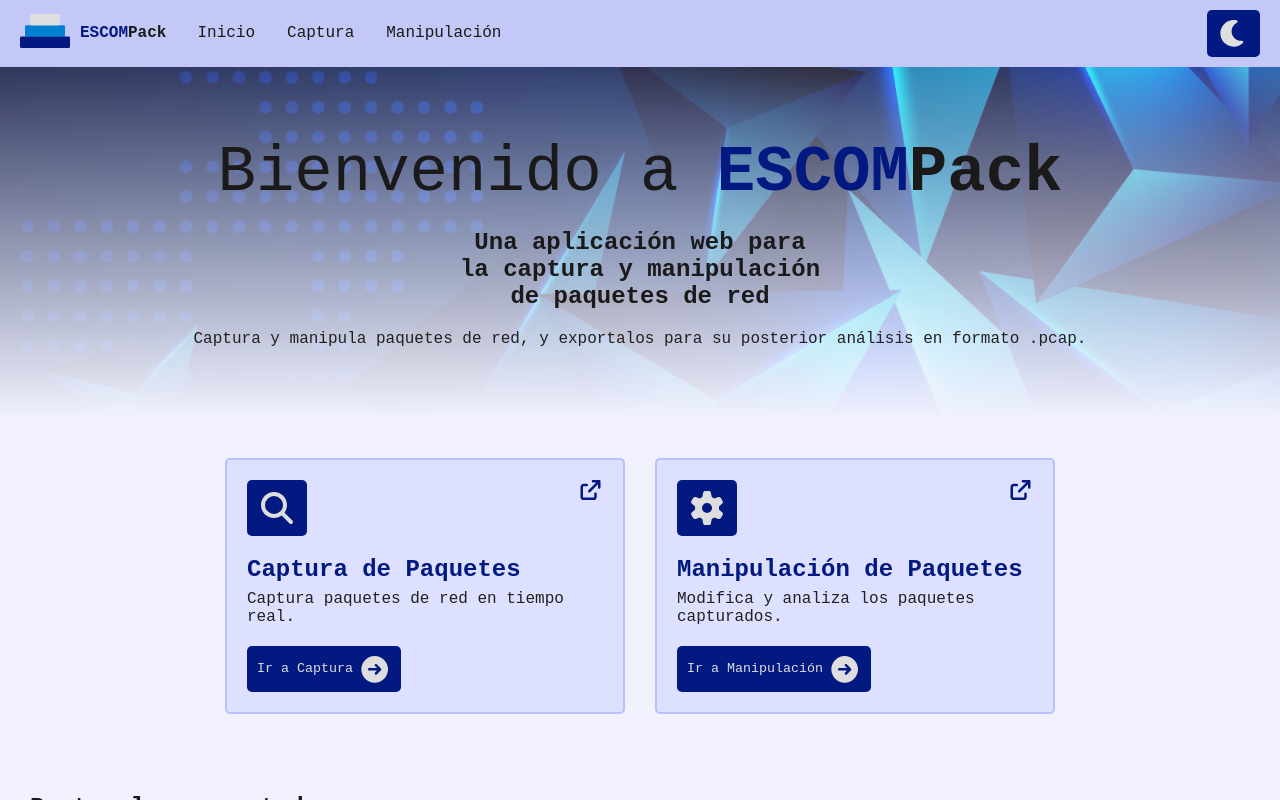
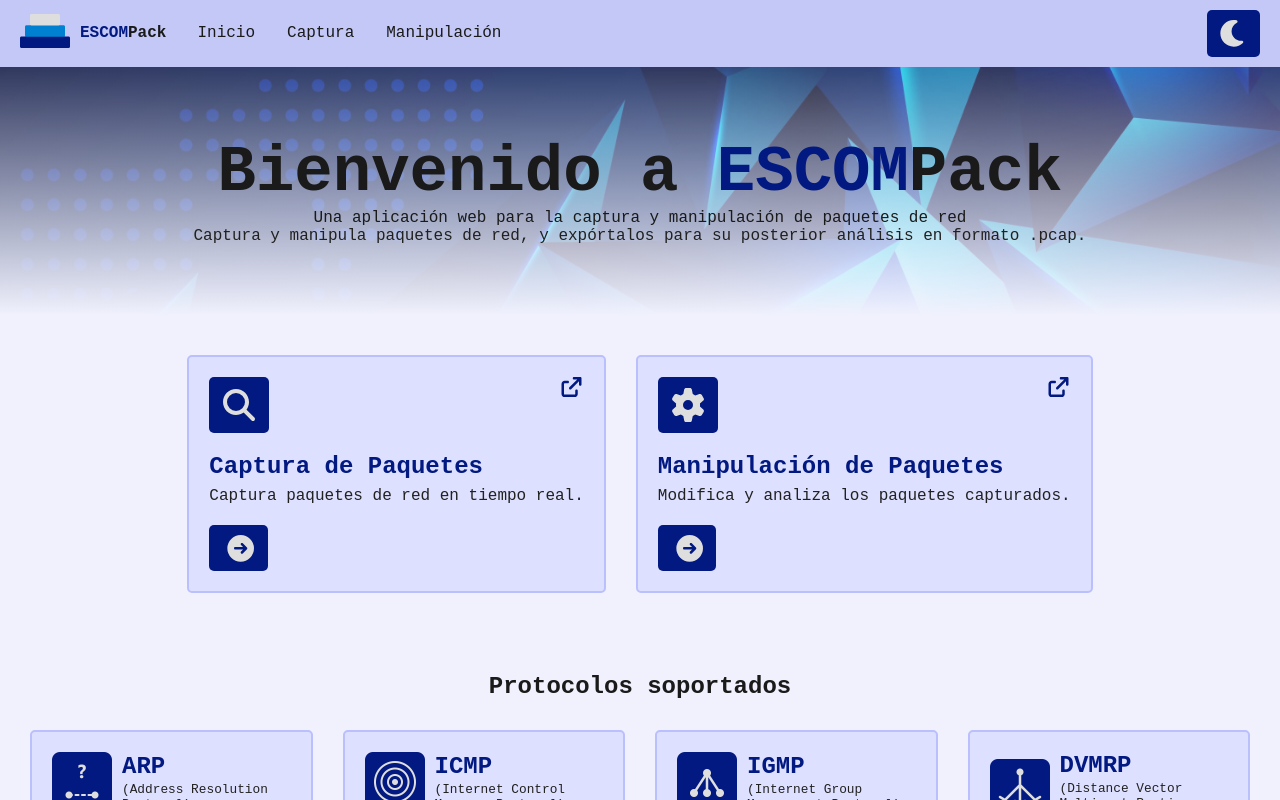
Before and after one commit to Bryan-13-TY/escompack, a React (Vite) app in the folder frontend/: page /home in a window 1280 px wide. Shown: the top 800 px of the page. Built offline with nearby package versions, Linux system fonts and the light colour scheme.

Commit message:
Refactoriza la estructura HTML de la vista principal

```diff
--- a/frontend/src/pages/Home/components/HomeHeader/HomeHeader.css
+++ b/frontend/src/pages/Home/components/HomeHeader/HomeHeader.css
@@ -1,9 +1,9 @@
-.home-welcome-wrapper {
+.home-header {
     display: flex;
     flex-direction: column;
     justify-content: center; /* alinea verticalmente */
     align-items: center; /* alinea horizontalmente */
-    gap: 20px;
+    gap: var(--gap-text-header);
     padding: var(--padding-title-view-default);
 
     font-family: var(--font-family-default);
@@ -15,35 +15,29 @@
     background-repeat: no-repeat;
 }
 
-.home-welcome-wrapper p,
-.home-welcome-wrapper .summary,
-.home-welcome-wrapper .description {
+.home-header h1, p {
     margin: 0;
+}
+
+.home-header .header-title,
+.home-header .header-summary,
+.home-header .header-description {
     color: var(--color-text-primary);
 }
 
-.home-welcome-wrapper .welcome {
-    white-space: pre-line;
+.home-header .header-title {
     font-size: var(--font-size-title-welcome);
 }
 
-.welcome .welcome-escom,
-.welcome .welcome-pack {
-    font-weight: bold;
-}
-
-.welcome .welcome-escom {
+.home-header .header-title .title-escom {
     color: var(--color-text-accent);
 }
 
-.welcome .welcome-pack {
-    color: var(--color-text-primary);
+.home-header .header-summary {
+    font-size: var(--font-size-subtitle-welcome);
 }
 
-.home-welcome-wrapper .summary {
-    white-space: pre-line;
-}
-
-.home-welcome-wrapper .description {
+.home-header .header-description {
+    font-size: var(--font-size-desc-welcome);
     color: var(--color-text-secondary);
 }
--- a/frontend/src/pages/Home/components/HomeHeader/HomeHeader.jsx
+++ b/frontend/src/pages/Home/components/HomeHeader/HomeHeader.jsx
@@ -2,24 +2,18 @@ import './HomeHeader.css';
 
 function HomeHeader() {
     return (
-        <section className='home-welcome'>
-            <div className='home-welcome-wrapper'>
-                <p className='welcome'>
-                    Bienvenido a <span className='welcome-escom'>ESCOM</span>
-                    <span className='welcome-pack'>Pack</span>
-                </p>
-                <h1 className='summary'>
-                    {`Una aplicación web para
-                    la captura y manipulación
-                    de paquetes de red`}
-                </h1>
-                <p className='description'>
-                    {`Captura y manipula paquetes de red,
-                    y exportalos para su posterior análisis
-                    en formato .pcap.`}
-                </p>
-            </div>
-        </section>
+        <header className='home-header'>
+            <h1 className='header-title'>
+                Bienvenido a <span className='title-escom'>ESCOM</span>
+                <span className='title-pack'>Pack</span>
+            </h1>
+            <p className='header-summary'>
+                Una aplicación web para la captura y manipulación de paquetes de red
+            </p>
+            <p className='header-description'>
+                Captura y manipula paquetes de red, y expórtalos para su posterior análisis en formato .pcap.
+            </p>
+        </header>
     );
 }
 
--- a/frontend/src/pages/Home/components/HomeOperationCards/HomeOperationCards.css
+++ b/frontend/src/pages/Home/components/HomeOperationCards/HomeOperationCards.css
@@ -1,7 +1,33 @@
-.operation-cards-wrapper {
+.home-operation-cards {
     display: flex;
     gap: 30px;
     padding: var(--padding-section-default);
 
     background-color: var(--color-bg-base);
 }
+
+@media (max-width: 950px) {
+    .home-operation-cards {
+        flex-direction: column;
+        justify-content: center; /* alinea verticalmente */
+    }
+
+    .home-operation-cards .home-operation-card {
+        width: auto;
+        max-width: 100%;
+        min-width: 100%;
+    }
+}
+
+@media (min-width: 950px) {
+    .home-operation-cards {
+        flex-direction: row;
+        justify-content: center; /* alinea horizontalmente */
+        align-items: center; /* alinea verticalmente */
+    }
+
+    .home-operation-cards .home-operation-card {
+        max-width: 400px;
+        min-width: 200px;
+    }
+}
--- a/frontend/src/pages/Home/components/HomeOperationCards/HomeOperationCards.jsx
+++ b/frontend/src/pages/Home/components/HomeOperationCards/HomeOperationCards.jsx
@@ -7,22 +7,18 @@ import './HomeOperationCards.css';
 function HomeOperationCards() {
     return (
         <section className='home-operation-cards'>
-            <div className='operation-cards-wrapper'>
             <OperationCard
                 icon={faMagnifyingGlass}
                 title='Captura de Paquetes'
                 description='Captura paquetes de red en tiempo real.'
-                    buttonText='Ir a Captura'
                 pageLink='/capture'
             />
             <OperationCard
                 icon={faGear}
                 title='Manipulación de Paquetes'
                 description='Modifica y analiza los paquetes capturados.'
-                    buttonText='Ir a Manipulación'
                 pageLink='/manipulation'
             />
-            </div>
         </section>
     );
 }
--- a/frontend/src/pages/Home/components/HomeProtocolCards/HomeProtocolCards.css
+++ b/frontend/src/pages/Home/components/HomeProtocolCards/HomeProtocolCards.css
@@ -1,22 +1,41 @@
-.protocol-cards-wrapper {
+.home-protocol-cards {
     display: flex;
     flex-direction: column;
     justify-content: center; /* alinea verticalmente */
-    gap: 20px;
-    padding: 40px 30px;
+    align-items: center; /* alinea horizontalmente */
+    gap: 30px;
+    padding: var(--padding-section-default);
 
     font-family: var(--font-family-default);
 
     background-color: var(--color-bg-base);
 }
 
-.protocol-cards-wrapper h2 {
+.home-protocol-cards h2 {
     margin: 0;
 
     color: var(--color-text-primary);
 }
 
-.cards-wrapper {
+.home-protocol-cards .cards-grid {
     display: grid;
     gap: 30px;
 }
+
+@media (max-width: 720px) {
+    .cards-grid {
+        grid-template-columns: repeat(1, 1fr);
+    }
+}
+
+@media (min-width: 721px) and (max-width: 1200px) {
+    .cards-grid {
+        grid-template-columns: repeat(2, 1fr);
+    }
+}
+
+@media (min-width: 1201px) {
+    .cards-grid {
+        grid-template-columns: repeat(4, 1fr);
+    }
+}
--- a/frontend/src/pages/Home/components/HomeProtocolCards/HomeProtocolCards.jsx
+++ b/frontend/src/pages/Home/components/HomeProtocolCards/HomeProtocolCards.jsx
@@ -9,9 +9,8 @@ function HomeProtocolCards() {
 
     return (
         <section className='home-protocol-cards'>
-            <div className='protocol-cards-wrapper'>
             <h2>Protocolos soportados</h2>
-                <div className='cards-wrapper'>
+            <div className='cards-grid'>
                 {
                     PROTOCOL_CARDS.map((protocol) => (
                         <ProtocolCard
@@ -24,7 +23,6 @@ function HomeProtocolCards() {
                     ))
                 }
             </div>
-            </div>
         </section>
     );
 }
--- a/frontend/src/pages/Home/index.css
+++ b/frontend/src/pages/Home/index.css
@@ -1,47 +1,3 @@
 main {
     margin: 0;
 }
-
-@media (max-width: 720px) {
-    .cards-wrapper {
-        grid-template-columns: repeat(1, 1fr);
-    }
-}
-
-@media (min-width: 721px) and (max-width: 1200px) {
-    .cards-wrapper {
-        grid-template-columns: repeat(2, 1fr);
-    }
-}
-
-@media (min-width: 1201px) {
-    .cards-wrapper {
-        grid-template-columns: repeat(4, 1fr);
-    }
-}
-
-@media (max-width: 950px) {
-    .operation-cards-wrapper {
-        flex-direction: column;
-        justify-content: center; /* alinea verticalmente */
-    }
-
-    .operation-cards-wrapper > * {
-        width: auto;
-        max-width: 100%;
-        min-width: 100%;
-    }
-}
-
-@media (min-width: 950px) {
-    .operation-cards-wrapper {
-        flex-direction: row;
-        justify-content: center; /* alinea horizontalmente */
-        align-items: stretch; /* ocupa el mismo ancho */
-    }
-
-    .operation-cards-wrapper > * {
-        max-width: 400px;
-        min-width: 200px;
-    }
-}
--- a/frontend/src/pages/Home/index.jsx
+++ b/frontend/src/pages/Home/index.jsx
@@ -9,7 +9,6 @@ import './index.css';
 function Home() {
     return (
         <div className='home'>
-            <div className='home-wrapper'>
             <Header />
             <main>
                 <HomeHeader />
@@ -18,7 +17,6 @@ function Home() {
             </main>
             <Footer />
         </div>
-        </div>
     );
 }
 
```
Lines whose indentation alone changed are shown as unchanged.
